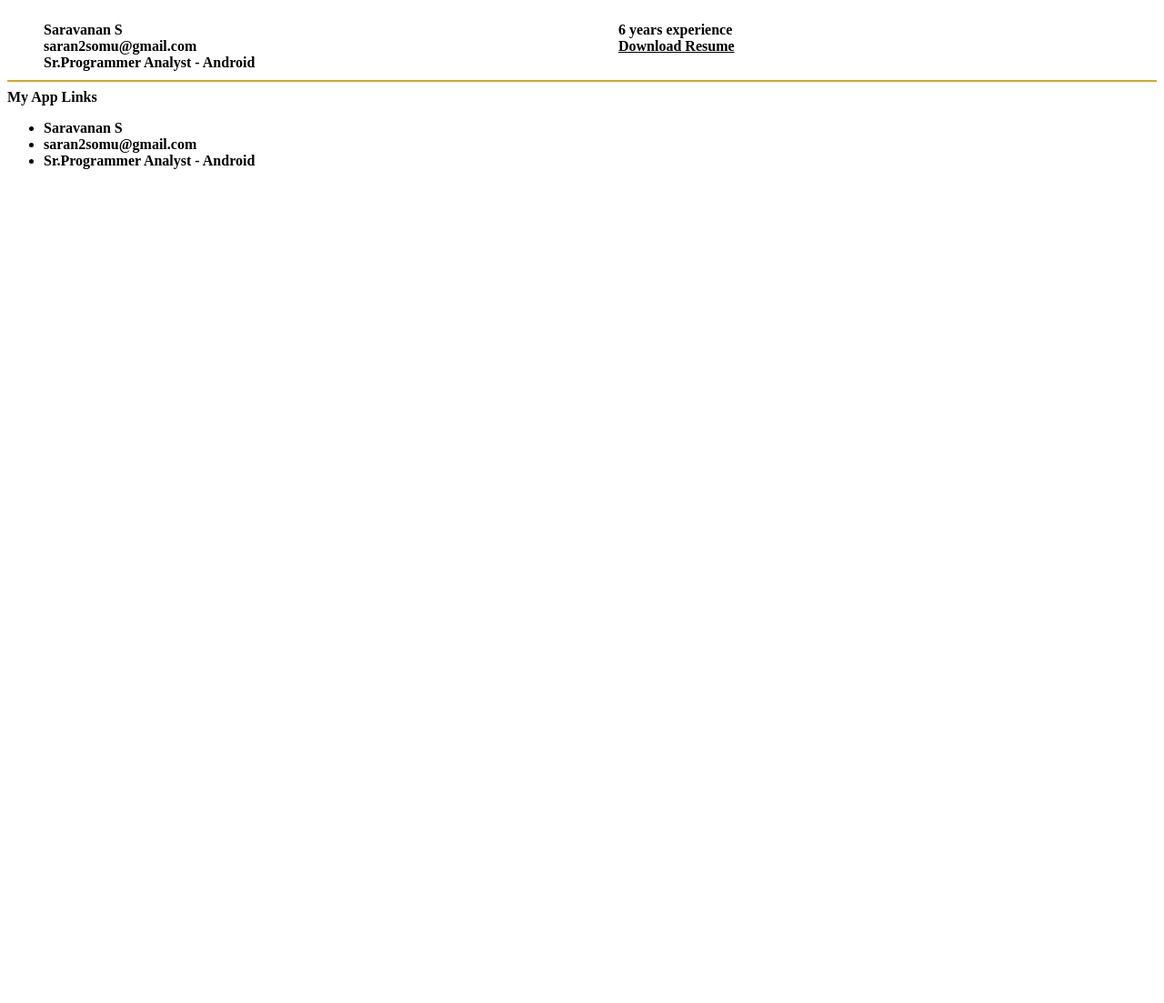
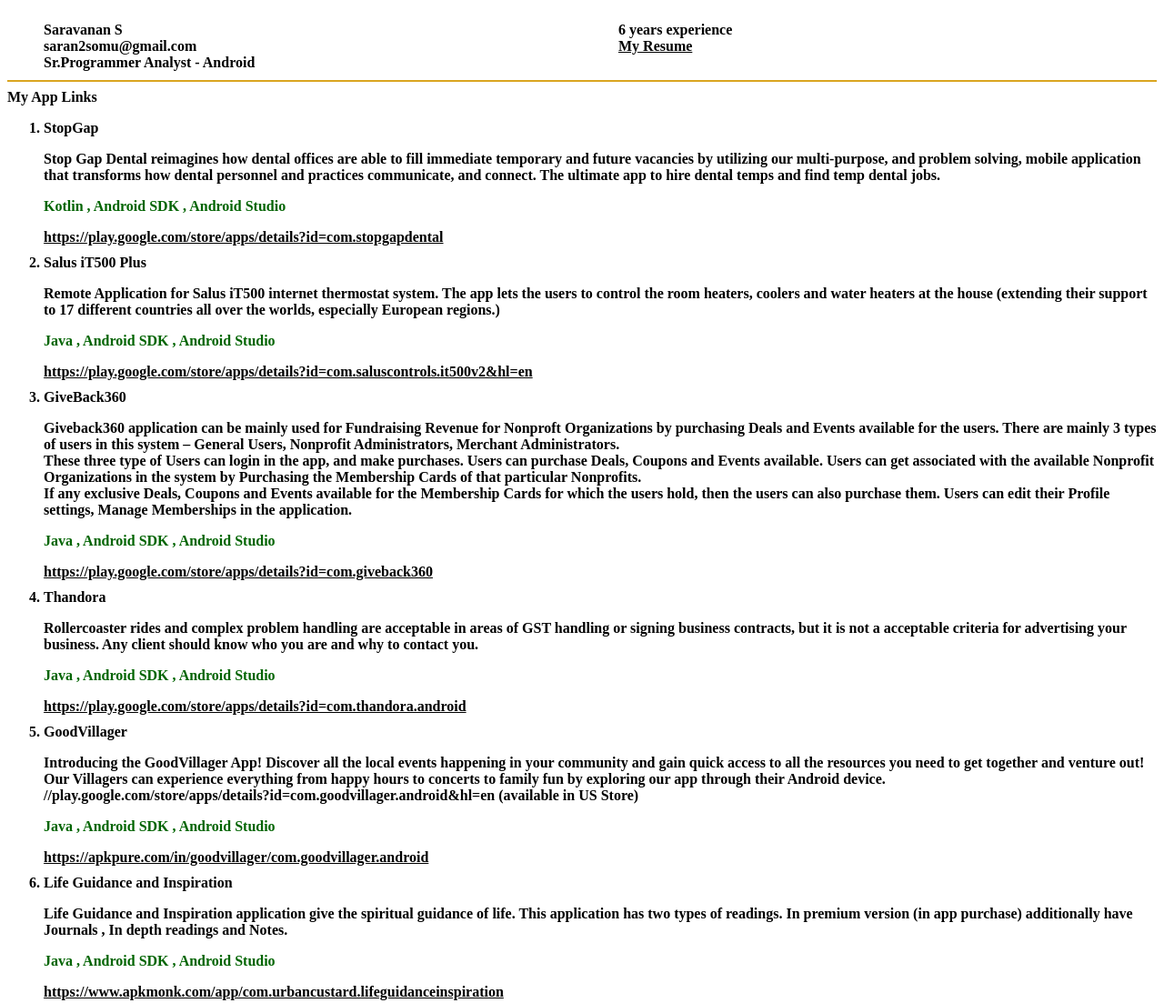
Before and after one commit to mssaravanan/mssaravanan.github.io, a plain HTML site: page index.html in a window 1280 px wide. Shown: the whole page at 91% size. Before the commit the page ends 800 px from the top, so only its background shows below. Drawn offline with Linux system fonts and the light colour scheme.

Commit message:
Add app links

```diff
--- a/index.html
+++ b/index.html
@@ -17,8 +17,8 @@
             <div class="division">
                     <ul style="list-style-type:none;">
                             <li ><b>6 years experience</b></li>
-                            <li><a href="saravanan_latest.pdf" target="_blank"><b>Download Resume</a></a></li>
-                        </ul>
+                            <li><a href="saravanan_latest.pdf" target="_blank"><b>My Resume</a></a></li>
+                     </ul>
            </div>
 
             <hr style="border: 1px solid goldenrod;" />
@@ -26,11 +26,74 @@
         </header>
         <div>
                 <b>My App Links</b>
-                <ul>
-                        <li><b>Saravanan S</b></li>
-                        <li><b>saran2somu@gmail.com</b></li>
-                        <li><b>Sr.Programmer Analyst - Android</b></li>
-                </ul>
+                <ol class="applink">
+                        <li><div>
+                                <b>StopGap</b>
+                                <p>Stop Gap Dental reimagines how dental offices are able to fill immediate temporary and future vacancies by utilizing our multi-purpose, and problem solving, mobile application that transforms how dental personnel and practices communicate, and connect.
+                                   The ultimate app to hire dental temps and find temp dental jobs.
+                                </p>
+                                <p class="tech"> Kotlin , Android SDK , Android Studio </p>
+                                <a href="https://play.google.com/store/apps/details?id=com.stopgapdental" target="_blank">https://play.google.com/store/apps/details?id=com.stopgapdental</a>
+
+                        </div></li>
+
+                        <li><div>
+                                        <b>Salus iT500 Plus</b>
+                                        <p>
+                                            Remote Application for Salus iT500 internet thermostat system. The app lets 	the users to control the room heaters, coolers and water heaters at the house (extending their 	support to 17 different countries all over the worlds, especially European regions.)
+                                        </p>
+                                        <p class="tech"> Java , Android SDK , Android Studio </p>
+                                        <a href="https://play.google.com/store/apps/details?id=com.saluscontrols.it500v2&hl=en" target="_blank">https://play.google.com/store/apps/details?id=com.saluscontrols.it500v2&hl=en</a>
+
+                                </div></li>
+
+                        <li><div>
+                                <b>GiveBack360</b>
+                                <p>
+                                        Giveback360 application can be mainly used for Fundraising Revenue for Nonproft Organizations by purchasing Deals and Events available for the users. There are mainly 3 types of users in this system – General Users, Nonprofit Administrators, Merchant Administrators.
+
+                                      <br>  These three type of Users can login in the app, and make purchases. Users can purchase Deals, Coupons and Events available. Users can get associated with the available Nonprofit Organizations in the system by Purchasing the Membership Cards of that particular Nonprofits.
+
+                                      <br>  If any exclusive Deals, Coupons and Events available for the Membership Cards for which the users hold, then the users can also purchase them. Users can edit their Profile settings, Manage Memberships in the application.
+
+                                </p>
+                                <p class="tech"> Java , Android SDK , Android Studio </p>
+                                <a href="https://play.google.com/store/apps/details?id=com.giveback360" target="_blank">https://play.google.com/store/apps/details?id=com.giveback360</a>
+
+                        </div></li>
+
+
+
+                        <li><div>
+                                <b>Thandora</b>
+                                <p> Rollercoaster rides and complex problem handling are acceptable in areas of GST handling or signing business contracts, but it is not a acceptable criteria for advertising your business. Any client should know who you are and why to contact you.
+                                </p>
+                                <p class="tech"> Java , Android SDK , Android Studio </p>
+                                <a href="https://play.google.com/store/apps/details?id=com.thandora.android" target="_blank">https://play.google.com/store/apps/details?id=com.thandora.android</a>
+
+                        </div></li>
+
+                        <li><div>
+                                <b>GoodVillager</b>
+                                <p> Introducing the GoodVillager App! Discover all the local events happening in your community and gain quick access to all the resources you need to get together and venture out! Our Villagers can experience everything from happy hours to concerts to family fun by exploring our app through their Android device.
+                                    <br>//play.google.com/store/apps/details?id=com.goodvillager.android&hl=en  (available in US Store)
+
+                                </p>
+                                <p class="tech"> Java , Android SDK , Android Studio </p>
+                                <a href="https://apkpure.com/in/goodvillager/com.goodvillager.android" target="_blank">https://apkpure.com/in/goodvillager/com.goodvillager.android</a>
+
+                        </div></li>
+
+                        <li><div>
+                                <b>Life Guidance and Inspiration</b>
+                                <p>  Life Guidance and Inspiration application give the spiritual guidance of life. This application has two types of readings. In premium version (in app purchase) additionally have Journals , In depth readings and Notes.
+                                </p>
+                                <p class="tech"> Java , Android SDK , Android Studio </p>
+                                <a href=" https://www.apkmonk.com/app/com.urbancustard.lifeguidanceinspiration/" target="_blank"> https://www.apkmonk.com/app/com.urbancustard.lifeguidanceinspiration</a>
+
+                        </div></li>
+
+                </ol>
         </div>
 
         <footer>
--- a/mystyle.css
+++ b/mystyle.css
@@ -7,3 +7,14 @@
   a:link {
     color: black;
   }
+
+
+
+  .applink>li
+  {
+      margin-bottom : 10px;
+  }
+
+  .tech{
+      color:darkgreen;
+  }
```
